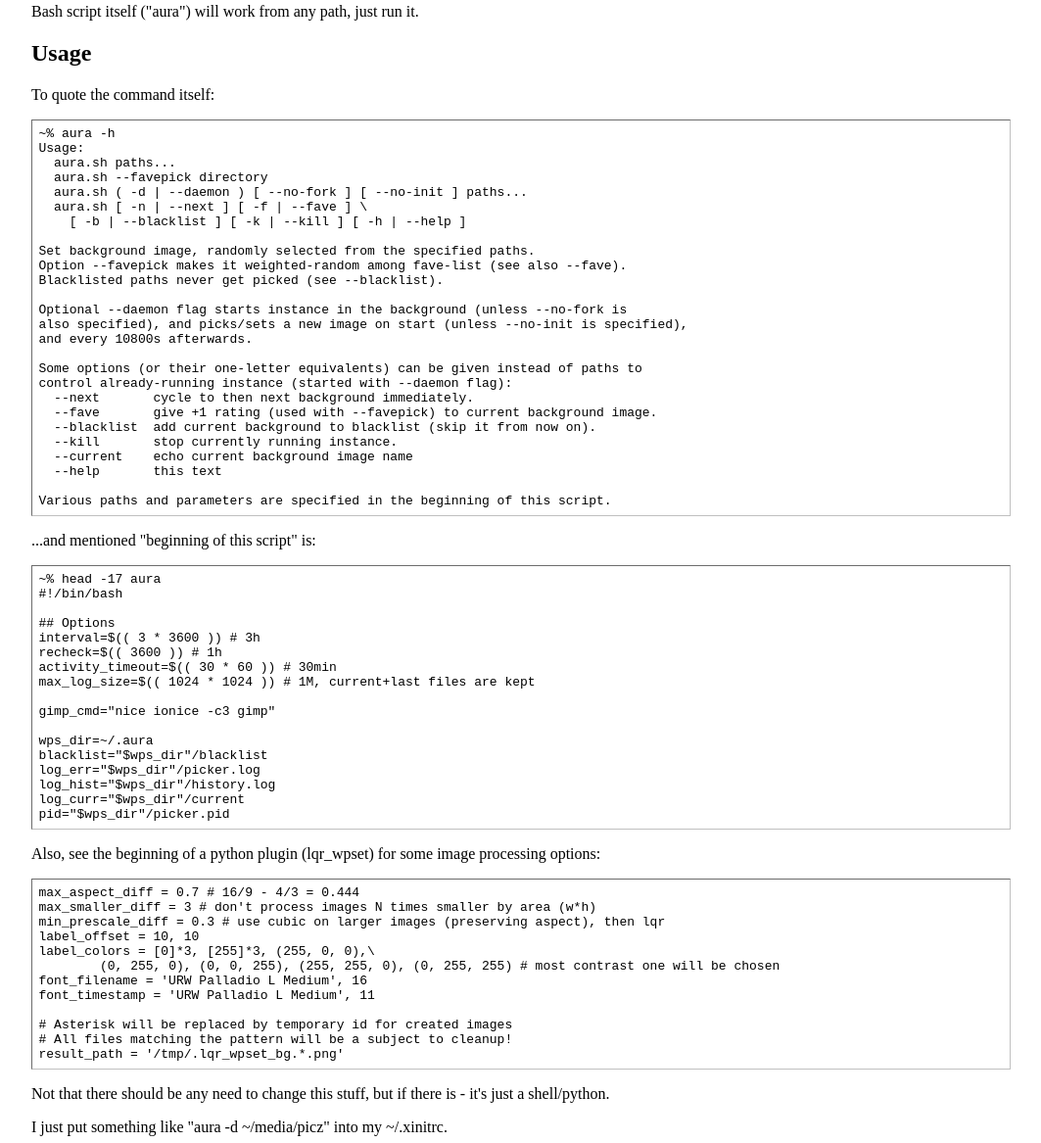
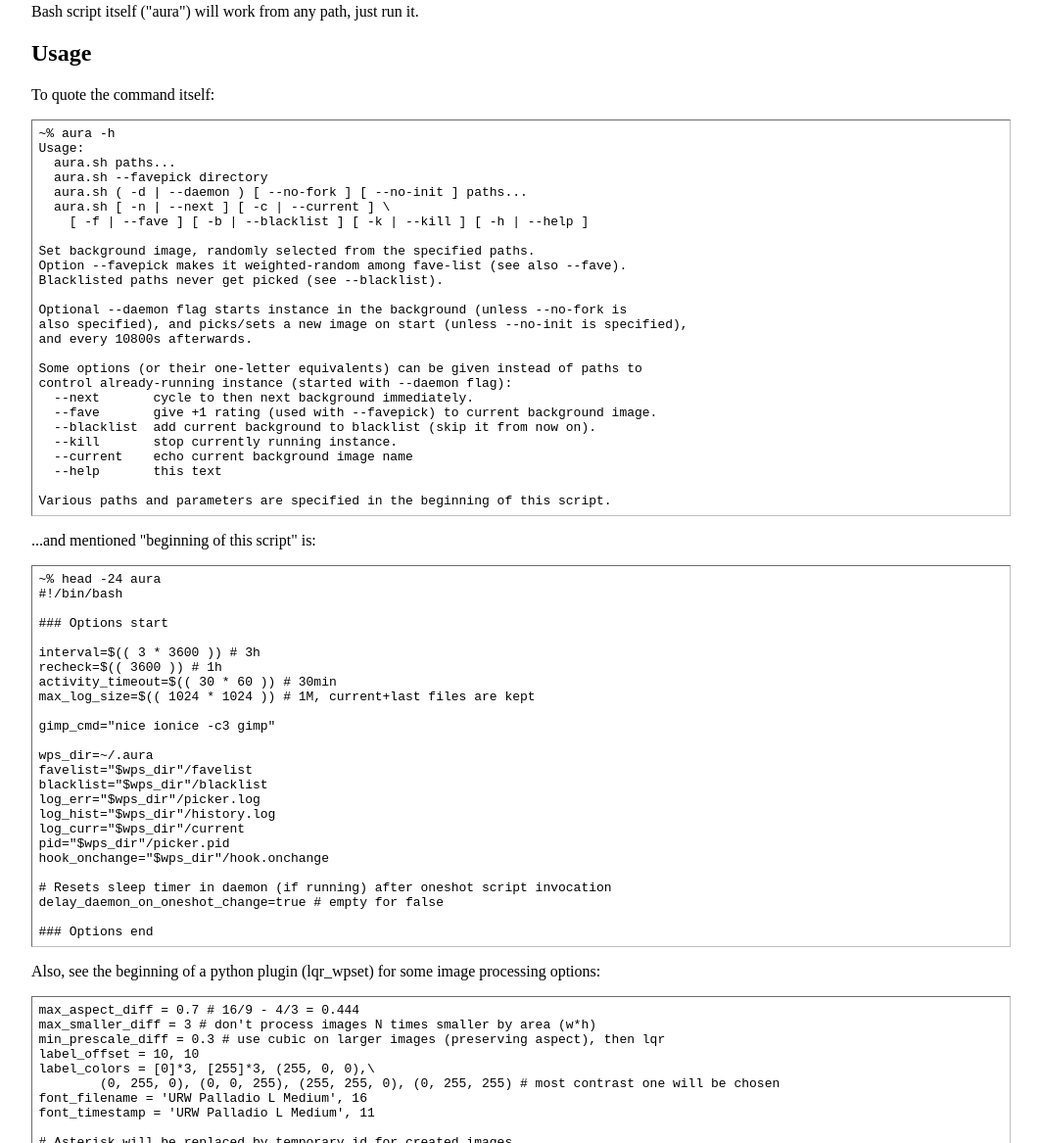
Before and after one commit to mk-fg/aura, a plain HTML site: page doc/index.html in a window 1280 px wide. Shown: the part 5178-6345 px from the top of the page at 98% size, without its empty margins (108-1171 px from the left). Drawn offline with Linux system fonts and the light colour scheme.

Commit message:
Update docs

```diff
--- a/doc/index.html
+++ b/doc/index.html
@@ -286,8 +286,8 @@ Usage:
   aura.sh paths...
   aura.sh --favepick directory
   aura.sh ( -d | --daemon ) [ --no-fork ] [ --no-init ] paths...
-  aura.sh [ -n | --next ] [ -f | --fave ] \
-    [ -b | --blacklist ] [ -k | --kill ] [ -h | --help ]
+  aura.sh [ -n | --next ] [ -c | --current ] \
+    [ -f | --fave ] [ -b | --blacklist ] [ -k | --kill ] [ -h | --help ]
 
 Set background image, randomly selected from the specified paths.
 Option --favepick makes it weighted-random among fave-list (see also --fave).
@@ -311,10 +311,11 @@ Various paths and parameters are specified in the beginning of this script.
 
 <p id="aura_head">...and mentioned "beginning of this script" is:</p>
 <pre>
-~% head -17 aura
+~% head -24 aura
 #!/bin/bash
 
-## Options
+### Options start
+
 interval=$(( 3 * 3600 )) # 3h
 recheck=$(( 3600 )) # 1h
 activity_timeout=$(( 30 * 60 )) # 30min
@@ -323,11 +324,18 @@ max_log_size=$(( 1024 * 1024 )) # 1M, current+last files are kept
 gimp_cmd="nice ionice -c3 gimp"
 
 wps_dir=~/.aura
+favelist="$wps_dir"/favelist
 blacklist="$wps_dir"/blacklist
 log_err="$wps_dir"/picker.log
 log_hist="$wps_dir"/history.log
 log_curr="$wps_dir"/current
 pid="$wps_dir"/picker.pid
+hook_onchange="$wps_dir"/hook.onchange
+
+# Resets sleep timer in daemon (if running) after oneshot script invocation
+delay_daemon_on_oneshot_change=true # empty for false
+
+### Options end
 </pre>
 
 <p id="lqr_wpset_head">Also, see the beginning of a python plugin (lqr_wpset)
```
Also changed, not shown: 2 other files.
